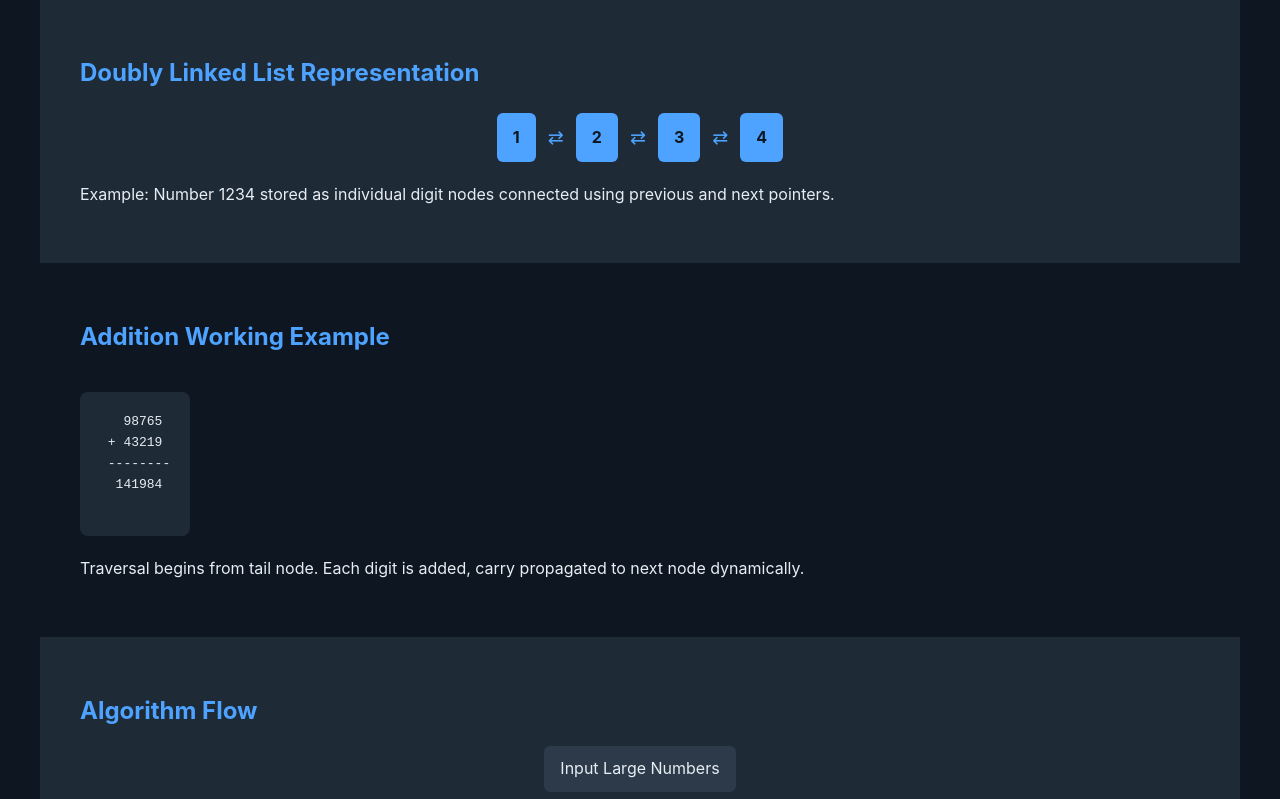
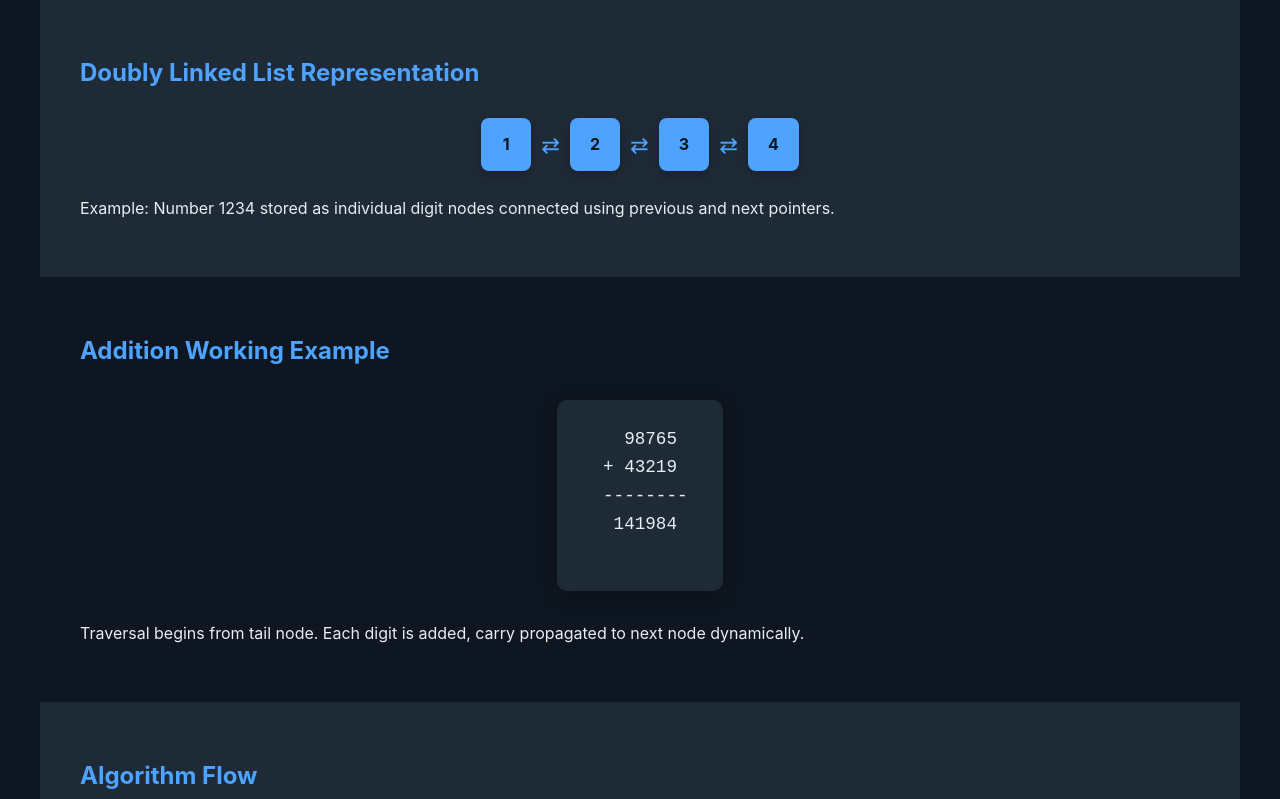
Before and after one commit to Manu-hp1/APC.io, a plain HTML site: page index.html in a window 1280 px wide. Shown: the part 620-1419 px from the top of the page. Drawn offline with Linux system fonts and the light colour scheme.

Commit message:
Update style.css

```diff
--- a/style.css
+++ b/style.css
@@ -221,20 +221,24 @@ body {
     display: flex;
     justify-content: center;
     align-items: center;
-    gap: 12px;
-    margin: 20px 0;
+    flex-wrap: wrap;
+    gap: 10px;
+    margin: 25px 0;
 }
 
 .node {
     background: #4da3ff;
     color: #0e1621;
-    padding: 12px 16px;
-    border-radius: 6px;
+    padding: 14px 20px;
+    border-radius: 8px;
     font-weight: bold;
+    min-width: 50px;
+    text-align: center;
+    box-shadow: 0 4px 12px rgba(0,0,0,0.2);
 }
 
 .arrow {
-    font-size: 1.2rem;
+    font-size: 1.4rem;
     color: #4da3ff;
 }
 
@@ -242,14 +246,16 @@ body {
 
 .math-box {
     background: #1f2a37;
-    padding: 20px;
-    border-radius: 8px;
-    display: inline-block;
-    margin: 20px auto;
+    padding: 25px 35px;
+    border-radius: 10px;
+    margin: 30px auto;
+    width: fit-content;
+    box-shadow: 0 4px 20px rgba(0,0,0,0.3);
 }
 
 .math-box pre {
     font-family: monospace;
+    font-size: 1.1rem;
     color: #e6edf3;
 }
 
@@ -259,16 +265,20 @@ body {
     display: flex;
     flex-direction: column;
     align-items: center;
-    gap: 10px;
+    gap: 14px;
+    margin-top: 20px;
 }
 
 .flow-step {
     background: #2d3a4a;
-    padding: 10px 16px;
-    border-radius: 6px;
+    padding: 12px 20px;
+    border-radius: 8px;
+    min-width: 260px;
+    text-align: center;
+    box-shadow: 0 3px 12px rgba(0,0,0,0.25);
 }
 
 .flow-arrow {
-    font-size: 1.2rem;
+    font-size: 1.3rem;
     color: #4da3ff;
 }
```
